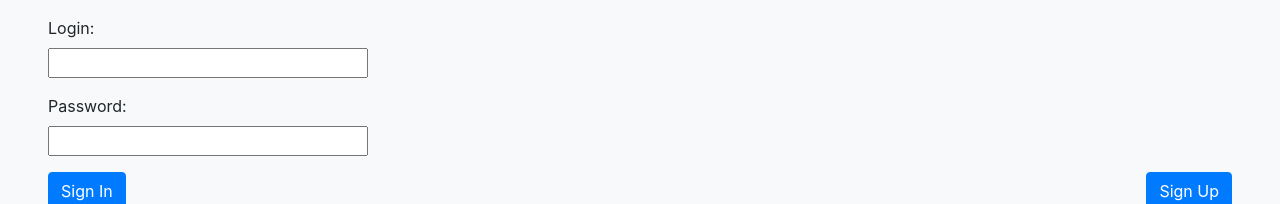
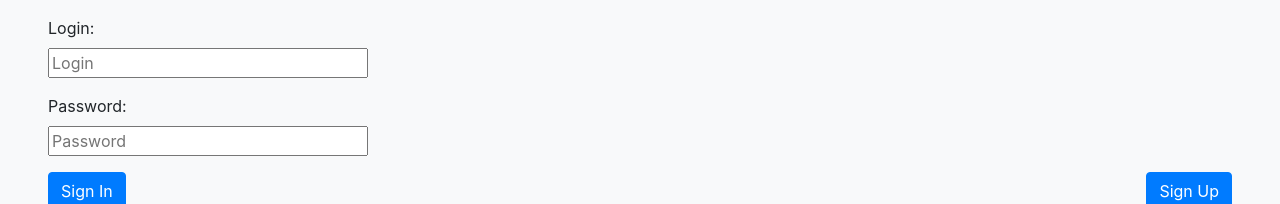
Before and after one commit to bohdanov90/weatherApp, an Angular app: page / in a window 1280 px wide. Shown: the top 204 px of the page. Built offline with nearby package versions, Linux system fonts and the light colour scheme.

Commit message:
style: login form placeholder added

```diff
--- a/src/app/components/login/login.component.html
+++ b/src/app/components/login/login.component.html
@@ -2,11 +2,19 @@
   <form [formGroup]='loginForm'>
     <div class="form-group d-flex flex-column mt-3">
       <label class="ml-5" for="login">Login:</label>
-      <input type="text" formControlName='login' class='formControl w-25 ml-5'>
+      <input
+        type="text"
+        formControlName='login'
+        class='formControl w-25 ml-5'
+        placeholder="Login">
     </div>
     <div class="form-group d-flex flex-column">
       <label class="ml-5" for="password">Password:</label>
-      <input type="password" formControlName='password' class='formControl w-25 ml-5'>
+      <input
+        type="password"
+        formControlName='password'
+        class='formControl w-25 ml-5'
+        placeholder="Password">
     </div>
     <div class="form-group d-flex flex-row justify-content-between">
       <button class="btn btn-primary ml-5">Sign In</button>
```
